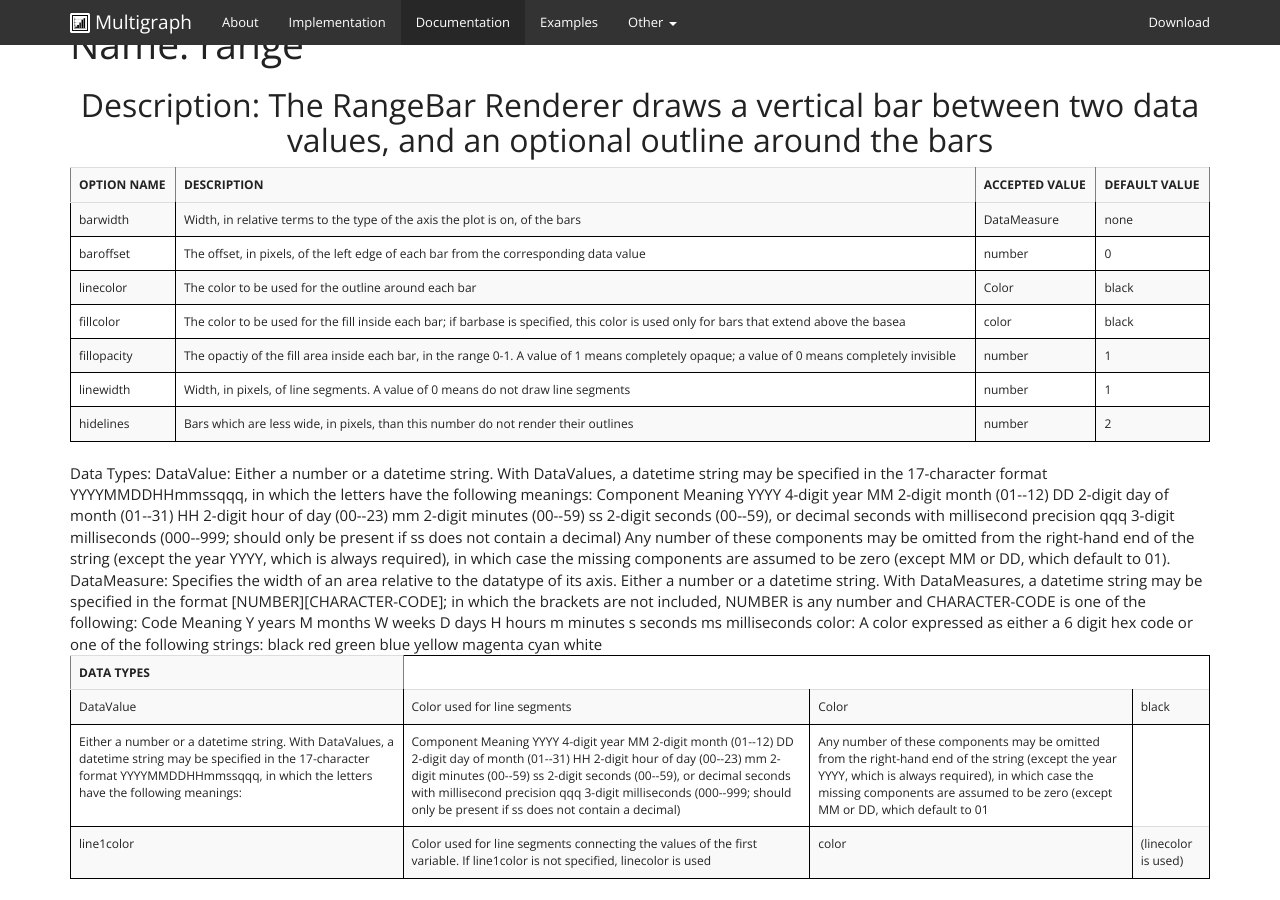
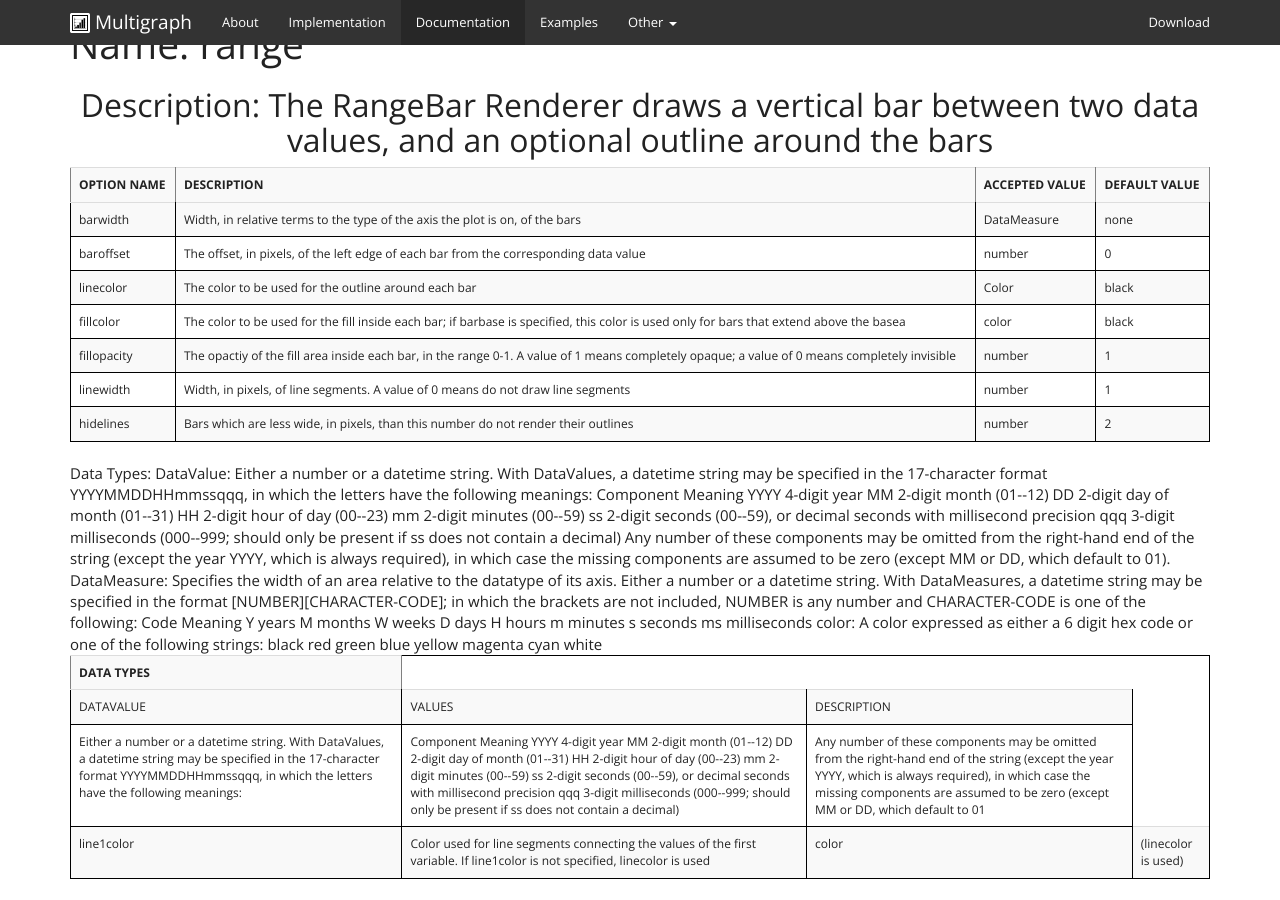
Before and after one commit to khunter3D/khunter3D.github.io, a Jekyll site: the page built from docs/renderers/index.html, in a window 1280 px wide and 900 px high, scrolled down 2842 px. Built offline with Jekyll 4.4.1, drawn with Linux system fonts in a browser that asks for light colours; nearby versions of some CDN libraries; Markdown is read by kramdown in place of the engine named in the settings.

Commit message:
Update index.html

```diff
--- a/docs/renderers/index.html
+++ b/docs/renderers/index.html
@@ -648,10 +648,9 @@ and draws a line segment between consecutive data points in each line.
   </tr>
 <tr>
 <tr>
-  <td>DataValue</td>
-  <td>Color used for line segments</td>
-  <td>Color</td>
-  <td>black</td>
+  <td>DATAVALUE</td>
+  <td>VALUES</td>
+  <td>DESCRIPTION</td>
   </tr>
 <tr>
   <td>Either a number or a datetime string.
```
